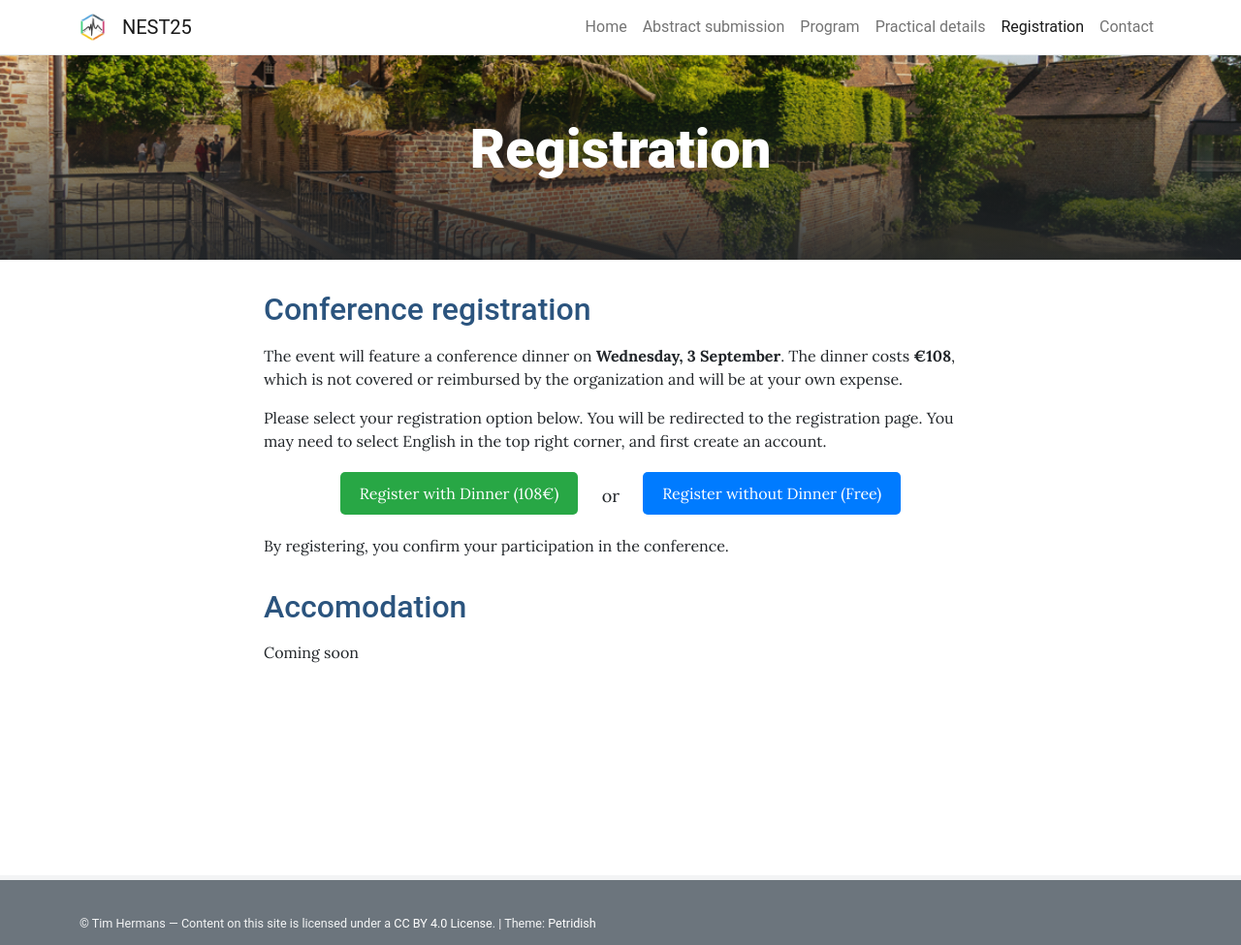
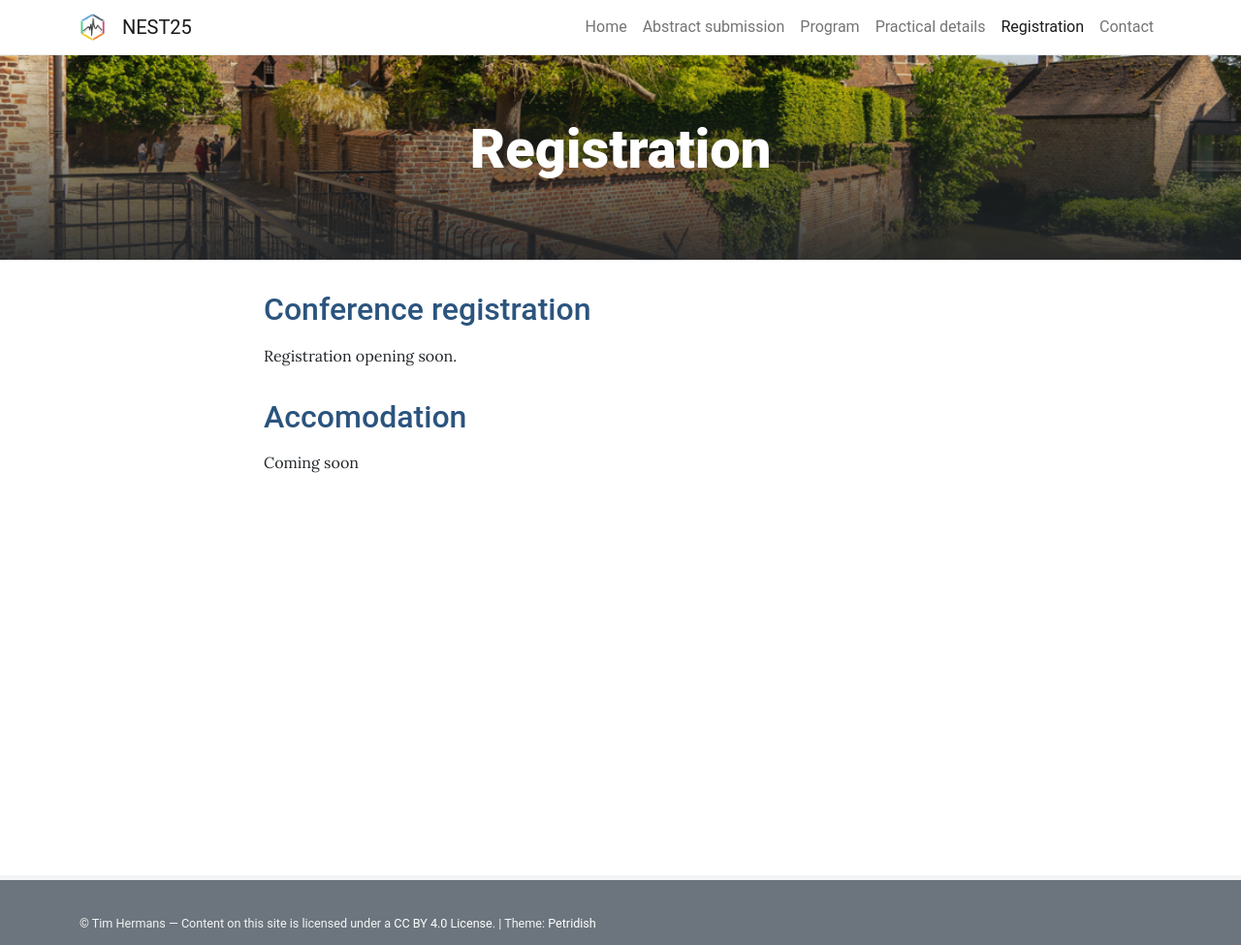
Before and after one commit to nestconf25/nestconf25.github.io, a Jekyll site: the page built from pages/registration.md, in a window 1280 px wide. Shown: the whole page at 97% size. Built offline with Jekyll 4.4.1, drawn with Linux system fonts in a browser that asks for light colours; part of the change alters nothing that is shown.

Commit message:
Removed test registration buttons

```diff
--- a/pages/registration.md
+++ b/pages/registration.md
@@ -4,10 +4,21 @@ permalink: /registration/
 ---
 
 ## Conference registration
+Registration opening soon.
+
+<!-- ---
+
+If you will submit an abstract, wait with registering as particiants with accepted abstract will receive a link to register for free.
+
+---
+
 The event will feature a conference dinner on **Wednesday, 3 September**.
 The dinner costs **€108**, which is not covered or reimbursed by the organization and will be at your own expense.
 
-Please select your registration option below. You will be redirected to the registration page. You may need to select English in the top right corner, and first create an account.
+Please select your registration option below. You will be redirected to the registration page.
+
+You may need to select English in the top right corner and create an account first.
+Make sure to click the **Sign me in** button after completing the form.
 
 <div style="text-align: center; margin: 20px 0;">
     <a href="https://icts.kuleuven.be/apps/onebutton/profile/814359" style="
@@ -37,7 +48,7 @@ Please select your registration option below. You will be redirected to the regi
     </a>
 </div>
 
-By registering, you confirm your participation in the conference.
+By registering, you confirm your participation in the conference.  -->
 
 ## Accomodation
 Coming soon
```
